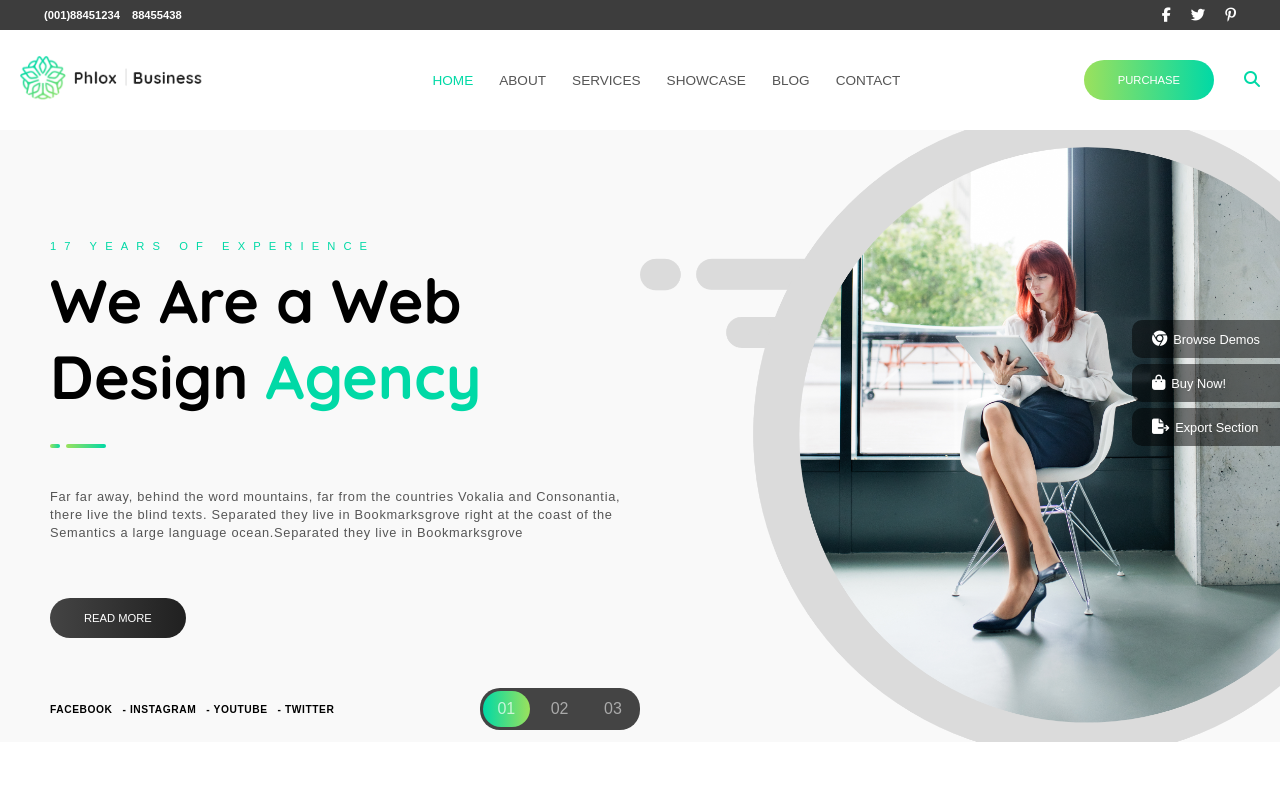
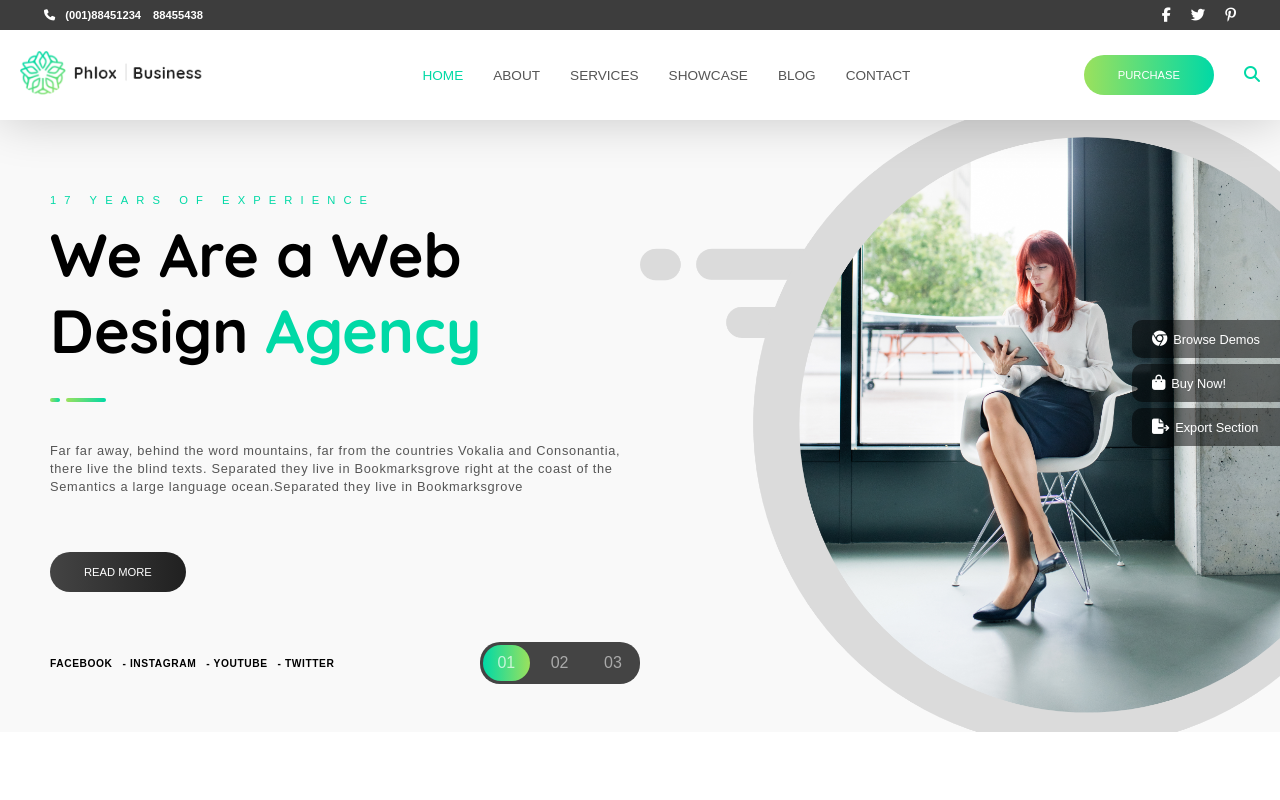
Before and after one commit to domenico-bacoli/proj-html-vuejs, a Vue app: page / in a window 1280 px wide. Shown: the top 800 px of the page. Built offline with nearby package versions, Linux system fonts and the light colour scheme.

Commit message:
fix navbar at AppHeader for fixed positioning during scrolling

```diff
--- a/src/components/AppHeader.vue
+++ b/src/components/AppHeader.vue
@@ -52,9 +52,10 @@ export default {
 
 <template>
     <header class="container-centered">
-        <div class="contact-section">
+        <nav>
+            <div class="nav-top">
                 <div class="number">
-                <div class="fax">(001)88451234</div>
+                    <div class="fax"><i class="fa-solid fa-phone"></i>(001)88451234</div>
                     <div class="telephone">88455438</div>
                 </div>
                 <div class="social">
@@ -63,7 +64,8 @@ export default {
                     <i class="fa-brands fa-pinterest-p"></i>
                 </div>
             </div>
-        <nav>
+
+            <div class="nav-bottom">
                 <div class="nav-logo">
                     <img src="/images/cropped-Group-39-2x.png" alt="logo image">
                 </div>
@@ -79,6 +81,7 @@ export default {
                     </div>
                     <div class="search-icon">
                         <i class="fa-solid fa-magnifying-glass"></i>
+                    </div>
                 </div>
             </div>
         </nav>
@@ -131,7 +134,15 @@ export default {
 header {
     margin-bottom: 160px;
 
-    .contact-section {
+    nav {
+        display: flex;
+        flex-direction: column;
+        position: fixed;
+        width: 100%;
+        box-shadow: 0 0 50px rgb(0, 0, 0, 0.2);
+        z-index: 3;
+
+        .nav-top {
             display: flex;
             justify-content: space-between;
             align-items: center;
@@ -145,6 +156,10 @@ header {
                 display: flex;
                 gap: 12px;
                 font-size: 0.7em;
+
+                i {
+                    padding-right: 10px;
+                }
             }
 
             .social {
@@ -162,12 +177,15 @@ header {
             }
         }
 
-    nav {
-        height: 100px;
+        .nav-bottom {
+
             display: flex;
             justify-content: space-between;
             align-items: center;
+            height: 90px;
             padding: 0 20px;
+            width: 100%;
+            background-color: white;
 
             .nav-logo img {
                 width: 80%;
@@ -175,7 +193,7 @@ header {
 
             .nav-link ul {
                 display: flex;
-            gap: 26px;
+                gap: 30px;
                 text-transform: uppercase;
                 font-size: 0.85em;
 
@@ -206,10 +224,13 @@ header {
             }
         }
 
+    }
+
     .jumbo {
         display: flex;
         background-color: #F9F9F9;
         overflow: hidden;
+        padding-top: 120px;
 
         .jumbo-image {
             margin: -20px -255px -20px 0;
@@ -217,7 +238,6 @@ header {
 
             img {
                 width: 85%;
-
             }
         }
 
@@ -226,7 +246,7 @@ header {
             flex-direction: column;
             height: 100%;
             width: 50%;
-            padding-top: 110px;
+            padding-top: 74px;
             padding-left: 50px;
 
             .experience {
```
Lines whose indentation alone changed are shown as unchanged.
